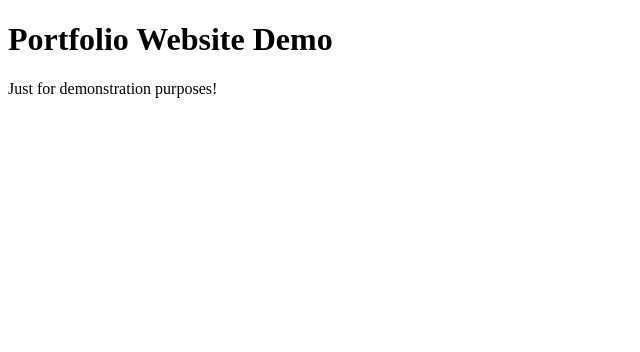
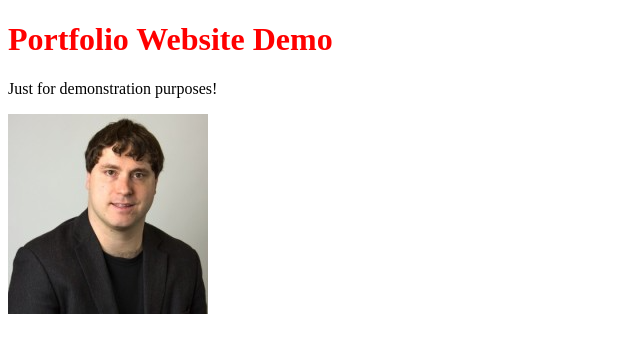
Before and after one commit to portfoliocourses/portfoliocourses.github.io, a plain HTML site: page index.html in a window 1280 px wide. Shown: the whole page, without its empty margins (0-640 px from the left). Drawn offline with Linux system fonts and the light colour scheme.

Commit message:
Added image and stylesheet

```diff
--- a/index.html
+++ b/index.html
@@ -2,9 +2,11 @@
 <html>
   <head>
     <title>Portfolio Website Demo</title>
+    <link rel="stylesheet" href="styles.css">
   </head>
   <body>
     <h1>Portfolio Website Demo</h1>
     <p>Just for demonstration purposes!</p>
+    <img src="kevinbrowne.png">
   </body>
 </html>
```
